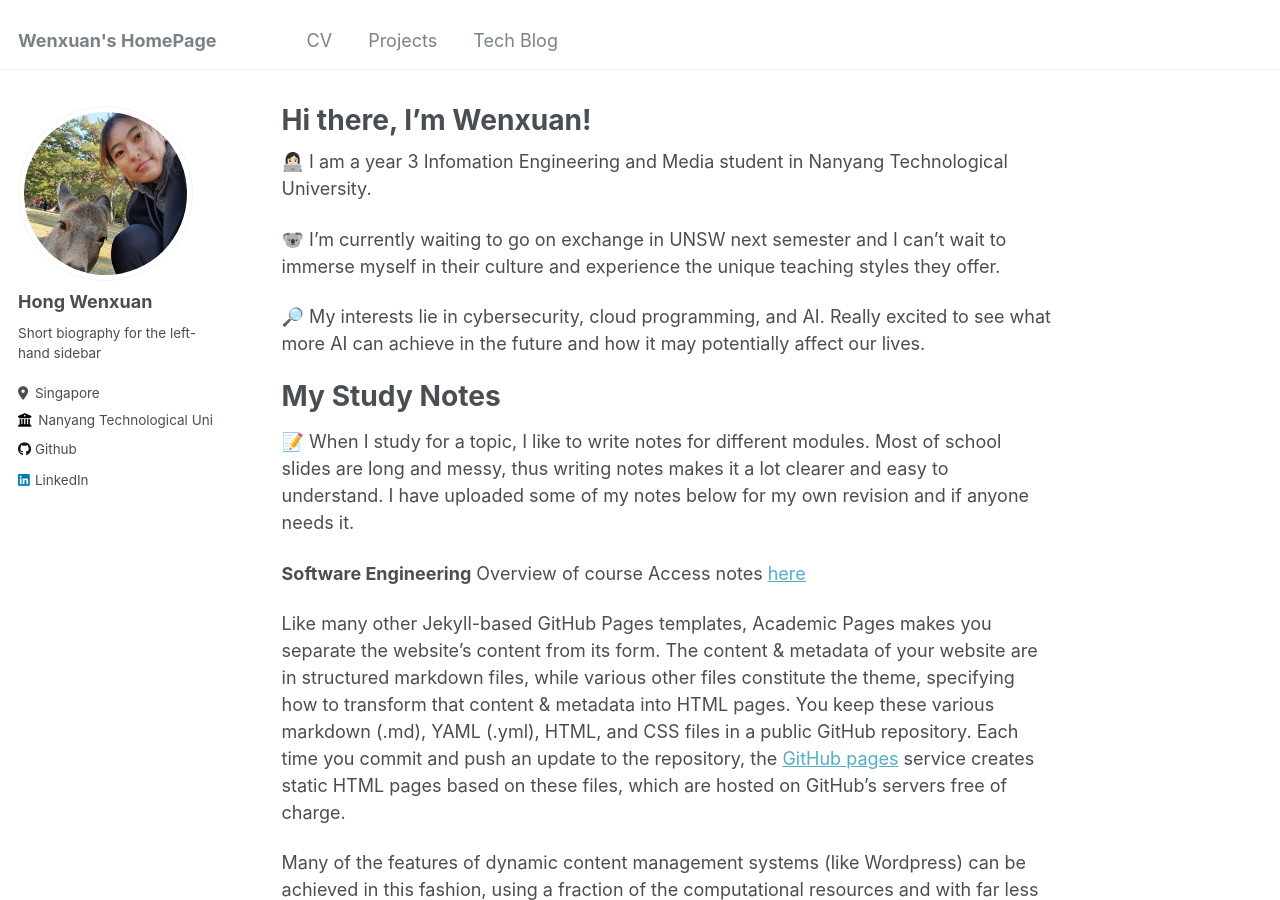
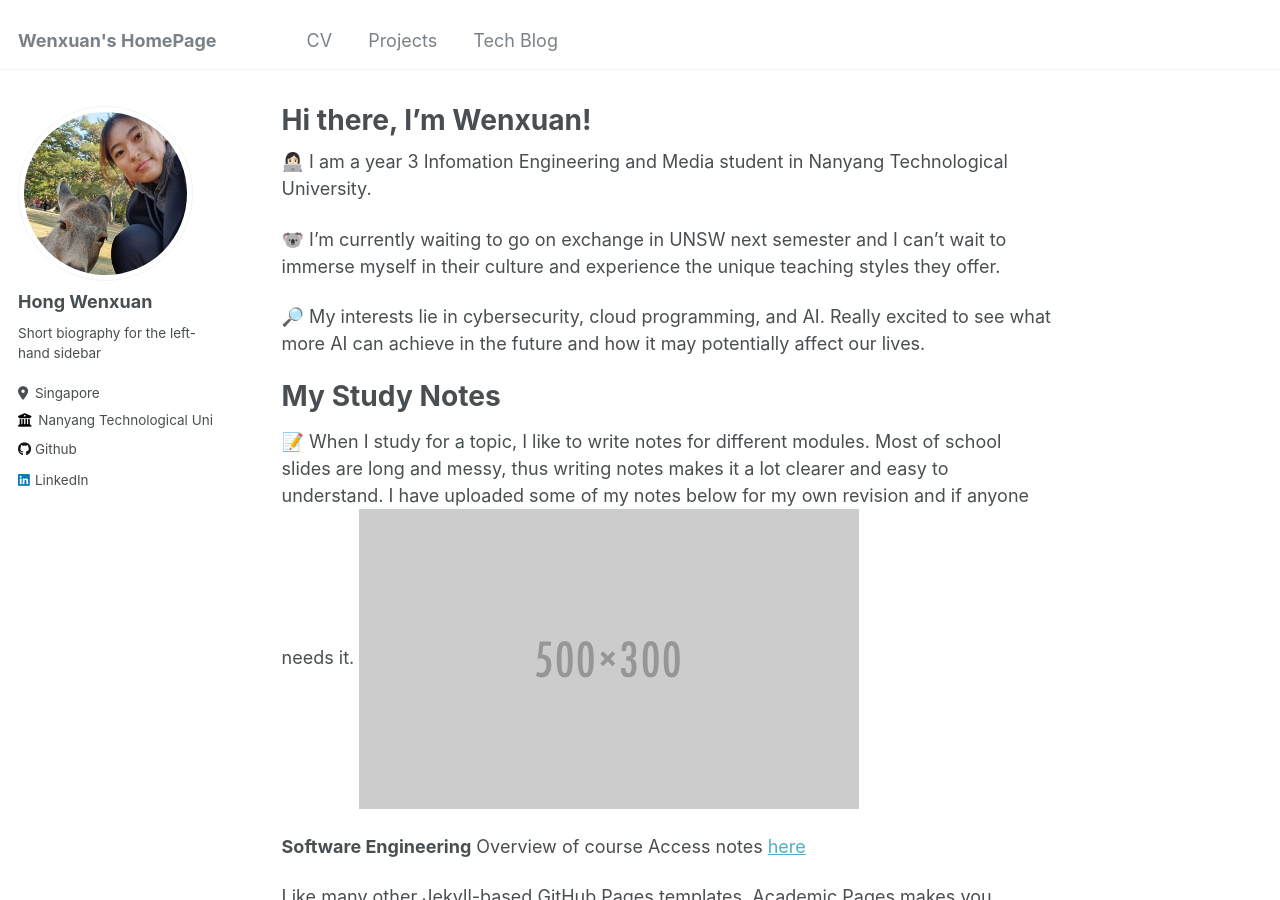
Before and after one commit to h-wenxuan/aboutme, a Jekyll site: the page built from _pages/about.md, in a window 1280 px wide and 900 px high. Built offline with Jekyll 4.4.1, drawn with Linux system fonts in a browser that asks for light colours.

Commit message:
Update about.md

```diff
--- a/_pages/about.md
+++ b/_pages/about.md
@@ -16,6 +16,7 @@ redirect_from:
 My Study Notes
 ======
 📝 When I study for a topic, I like to write notes for different modules. Most of school slides are long and messy, thus writing notes makes it a lot clearer and easy to understand. I have uploaded some of my notes below for my own revision and if anyone needs it.
+![image](/images/500x300.png)
 
 **Software Engineering**
 Overview of course
```
